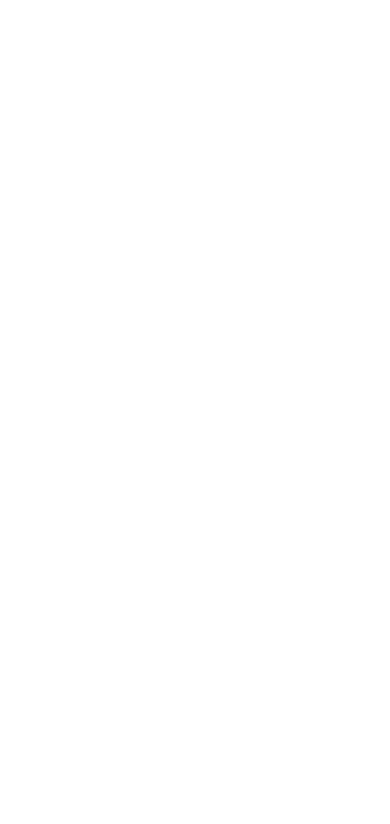
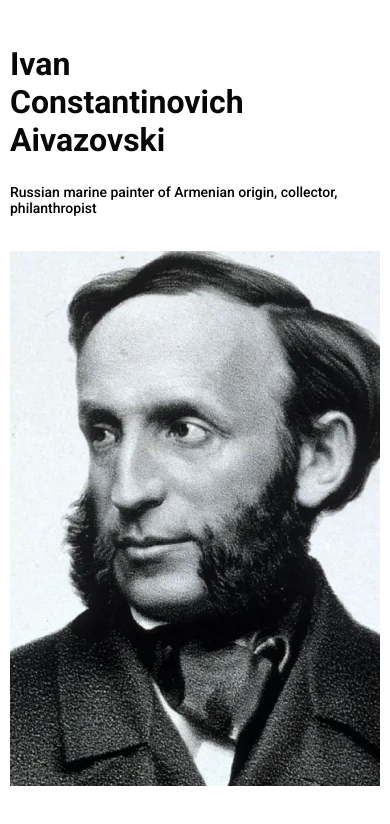
Before and after one commit to Igrxxx/aivazovski_page, a plain HTML site: page index.html in a window 390 px wide. Drawn offline with Linux system fonts and the light colour scheme.

Commit message:
Home section

```diff
--- a/index.css
+++ b/index.css
@@ -1,3 +1,4 @@
 @import url('styles/basic.css');
 @import url('styles/variables.css');
 @import url('styles/header.css');
+@import url('styles/home.css');
--- a/index.html
+++ b/index.html
@@ -35,8 +35,15 @@
             </nav>
         </div>
     </header>
-    <main>
 
+    <main aria-label="main">
+        <section class="home" aria-label="home section">
+            <div class="container">
+                <h1 class="home-title" aria-label="title">Ivan Constantinovich Aivazovski</h1>
+                <p class="home-description" aria-label="description">Russian marine painter of Armenian origin, collector, philanthropist</p>
+                <img src="/assets/webp/home.webp" alt="photo of Aivazovski" class="home-img">
+            </div>
+        </section>
     </main>
     <footer>
 
--- a/styles/basic.css
+++ b/styles/basic.css
@@ -22,6 +22,10 @@ a {
     color: unset;
 }
 
+h1, p {
+    margin: 0;
+}
+
 .container {
     margin: 0 auto;
     max-width: 970px;
--- /dev/null
+++ b/styles/home.css
@@ -0,0 +1,35 @@
+.home {
+    text-align: center;
+}
+
+.home-title {
+    font-size: 45px;
+    font-weight: 700;
+    color: var(--color-main-black);
+    margin: 45px 0 25px 0;
+}
+
+.home-description {
+    font-size: 18px;
+    font-weight: 500;
+    margin: 0 0 35px 0;
+}
+
+.home-img {
+    width: 100%;
+    height: 535px;
+    object-fit: cover;
+}
+
+@media (max-width: 480px) {
+    .home {
+        text-align: left;
+    }
+    .home-title {
+        font-size: 32px;
+        max-width: 250px;
+    }
+    .home-description {
+        font-size: 14px;
+    }
+}
```
